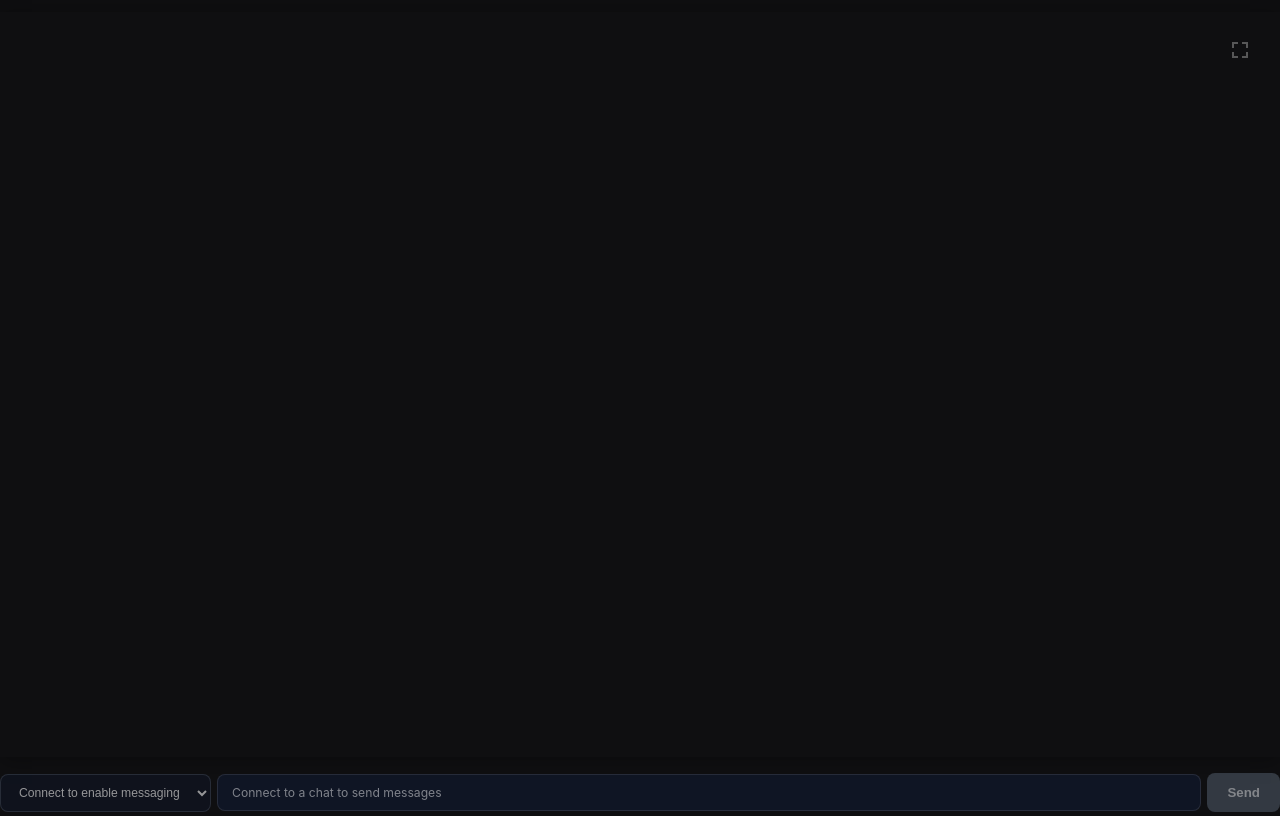
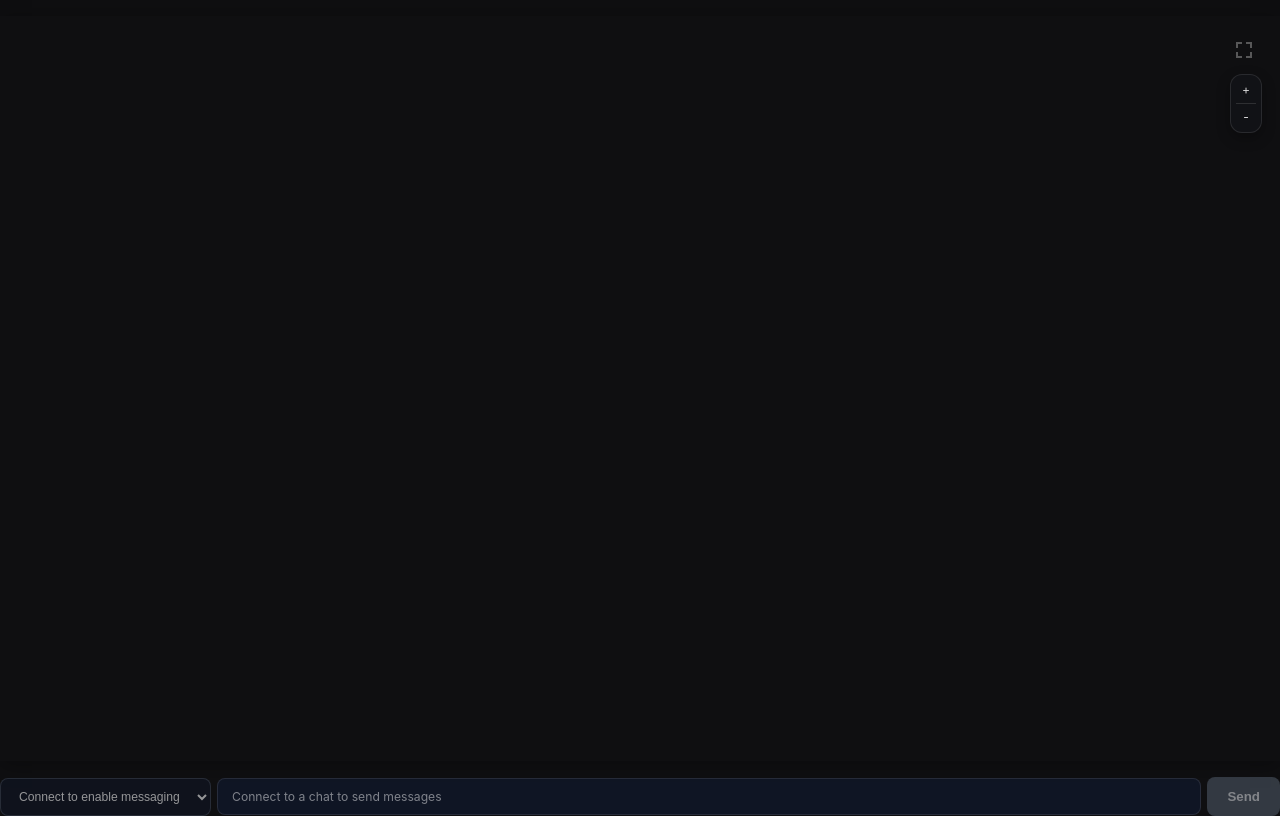
Before and after one commit to sdingwan/combined-chat, a plain HTML site: page static/index.html in a window 1280 px wide. Both pictures are taken after a click on the button "Enter fullscreen". Drawn offline with Linux system fonts and the light colour scheme; no server answers.

Commit message:
Add chat font size controls
Introduces UI buttons to increase or decrease chat font size. Updates CSS and JS to support dynamic scaling of chat text and emotes, improving accessibility and user customization.

```diff
--- a/static/index.html
+++ b/static/index.html
@@ -89,6 +89,25 @@
             />
           </svg>
         </button>
+        <div class="chat-font-toggle" role="group" aria-label="Chat font size">
+          <button
+            id="fontSizeIncrease"
+            class="chat-font-toggle__button"
+            type="button"
+            aria-label="Increase chat font size"
+          >
+            +
+          </button>
+          <div class="chat-font-toggle__divider" aria-hidden="true"></div>
+          <button
+            id="fontSizeDecrease"
+            class="chat-font-toggle__button"
+            type="button"
+            aria-label="Decrease chat font size"
+          >
+            -
+          </button>
+        </div>
         <div id="chat">
           <div
             id="replyPreviewSpacer"
--- a/static/main.js
+++ b/static/main.js
@@ -25,6 +25,8 @@ const replyPreviewMessage = document.getElementById("replyPreviewMessage");
 const replyCancelButton = document.getElementById("replyCancelButton");
 const fullscreenToggle = document.getElementById("fullscreenToggle");
 const chatArea = document.querySelector(".chat-area");
+const fontSizeIncrease = document.getElementById("fontSizeIncrease");
+const fontSizeDecrease = document.getElementById("fontSizeDecrease");
 const messageInputContainer = document.querySelector(".message-input-container");
 let chatInputOffset = 0;
 
@@ -59,6 +61,7 @@ const platformAttempted = { twitch: false, kick: false };
 let replyTarget = null;
 let replyTargetElement = null;
 let preferredSendPlatform = "";
+let chatFontScale = 1;
 
 const storageKey = "combinedChatState";
 
@@ -307,6 +310,41 @@ if (fullscreenToggle && chatArea) {
   });
 
   updateFullscreenState();
+}
+if (chatArea && (fontSizeIncrease || fontSizeDecrease)) {
+  const fontScaleBounds = { min: 0.75, max: 1.3, step: 0.1 };
+  const applyChatFontScale = () => {
+    chatArea.style.setProperty("--chat-font-scale", chatFontScale.toFixed(2));
+    if (fontSizeIncrease) {
+      const atMax = chatFontScale >= fontScaleBounds.max - 0.001;
+      fontSizeIncrease.disabled = atMax;
+    }
+    if (fontSizeDecrease) {
+      const atMin = chatFontScale <= fontScaleBounds.min + 0.001;
+      fontSizeDecrease.disabled = atMin;
+    }
+  };
+  const setChatFontScale = (next) => {
+    const clamped = Math.min(
+      fontScaleBounds.max,
+      Math.max(fontScaleBounds.min, Math.round(next * 100) / 100)
+    );
+    if (clamped !== chatFontScale) {
+      chatFontScale = clamped;
+      applyChatFontScale();
+    }
+  };
+  applyChatFontScale();
+  if (fontSizeIncrease) {
+    fontSizeIncrease.addEventListener("click", () => {
+      setChatFontScale(chatFontScale + fontScaleBounds.step);
+    });
+  }
+  if (fontSizeDecrease) {
+    fontSizeDecrease.addEventListener("click", () => {
+      setChatFontScale(chatFontScale - fontScaleBounds.step);
+    });
+  }
 }
 const moderationOptions = [
   { action: "ban", label: "🚫", ariaLabel: "Ban user", variant: "danger", isIcon: true },
--- a/static/styles.css
+++ b/static/styles.css
@@ -36,7 +36,7 @@ body {
 }
 
 body.chat-only-mode {
-  padding: 12px 0 0;
+  padding: 16px 0 0;
 }
 
 body.chat-only-mode .container {
@@ -412,6 +412,7 @@ button.is-busy.button--connect::after {
 }
 
 .chat-area {
+  --chat-font-scale: 1;
   position: relative;
   display: flex;
   flex-direction: column;
@@ -422,8 +423,8 @@ button.is-busy.button--connect::after {
   --btn-bg: transparent;
   --btn-shadow: none;
   padding: 0;
-  width: 52px;
-  height: 52px;
+  width: 44px;
+  height: 44px;
   border: none;
   background: transparent;
   color: rgba(255, 255, 255, 0.85);
@@ -462,6 +463,57 @@ button.is-busy.button--connect::after {
   color: rgba(255, 255, 255, 0.6);
 }
 
+.chat-font-toggle {
+  position: absolute;
+  top: 58px;
+  right: 18px;
+  width: 30px;
+  background: rgba(18, 19, 23, 0.92);
+  border-radius: 12px;
+  border: 1px solid rgba(255, 255, 255, 0.1);
+  display: flex;
+  flex-direction: column;
+  align-items: stretch;
+  padding: 6px 0;
+  gap: 4px;
+  box-shadow: 0 5px 14px rgba(0, 0, 0, 0.3);
+  z-index: 5;
+}
+
+.chat-font-toggle__button {
+  all: unset;
+  color: rgba(255, 255, 255, 0.82);
+  font-size: 0.95rem;
+  text-align: center;
+  line-height: 1;
+  cursor: pointer;
+  padding: 3px 0;
+  display: grid;
+  place-items: center;
+  box-shadow: none;
+  transition: color 0.15s ease, transform 0.12s ease;
+}
+
+.chat-font-toggle__button:hover,
+.chat-font-toggle__button:focus-visible {
+  color: #ffffff;
+  background: transparent;
+  transform: scale(1.08);
+  box-shadow: none;
+  outline: none;
+}
+
+.chat-font-toggle__button[disabled] {
+  opacity: 0.4;
+  cursor: default;
+}
+
+.chat-font-toggle__divider {
+  height: 1px;
+  background: rgba(255, 255, 255, 0.12);
+  margin: 0 5px;
+}
+
 #chat {
   position: relative;
   height: clamp(560px, 72vh, 900px);
@@ -475,7 +527,7 @@ button.is-busy.button--connect::after {
   overflow-x: hidden;
   display: flex;
   flex-direction: column;
-  gap: 5px;
+  gap: 1px;
   box-shadow: 0 4px 20px rgba(0, 0, 0, 0.3);
 }
 
@@ -569,7 +621,7 @@ button.is-busy.button--connect::after {
   display: flex;
   align-items: flex-start;
   gap: 8px;
-  font-size: 0.85rem;
+  font-size: calc(0.95rem * var(--chat-font-scale, 1));
   line-height: 1.4;
   padding: 6px 8px;
   word-break: break-word;
@@ -611,7 +663,7 @@ button.is-busy.button--connect::after {
 .message .meta {
   flex: 1;
   min-width: 0;
-  font-size: 0.9rem;
+  font-size: calc(0.9rem * var(--chat-font-scale, 1));
   color: #efeff1;
   word-break: break-word;
 }
@@ -667,8 +719,8 @@ button.is-busy.button--connect::after {
 }
 
 .message .content img.emote {
-  height: 20px;
-  width: 20px;
+  height: calc(20px * var(--chat-font-scale, 1));
+  width: calc(20px * var(--chat-font-scale, 1));
   vertical-align: middle;
   margin: 0 2px;
 }
```
